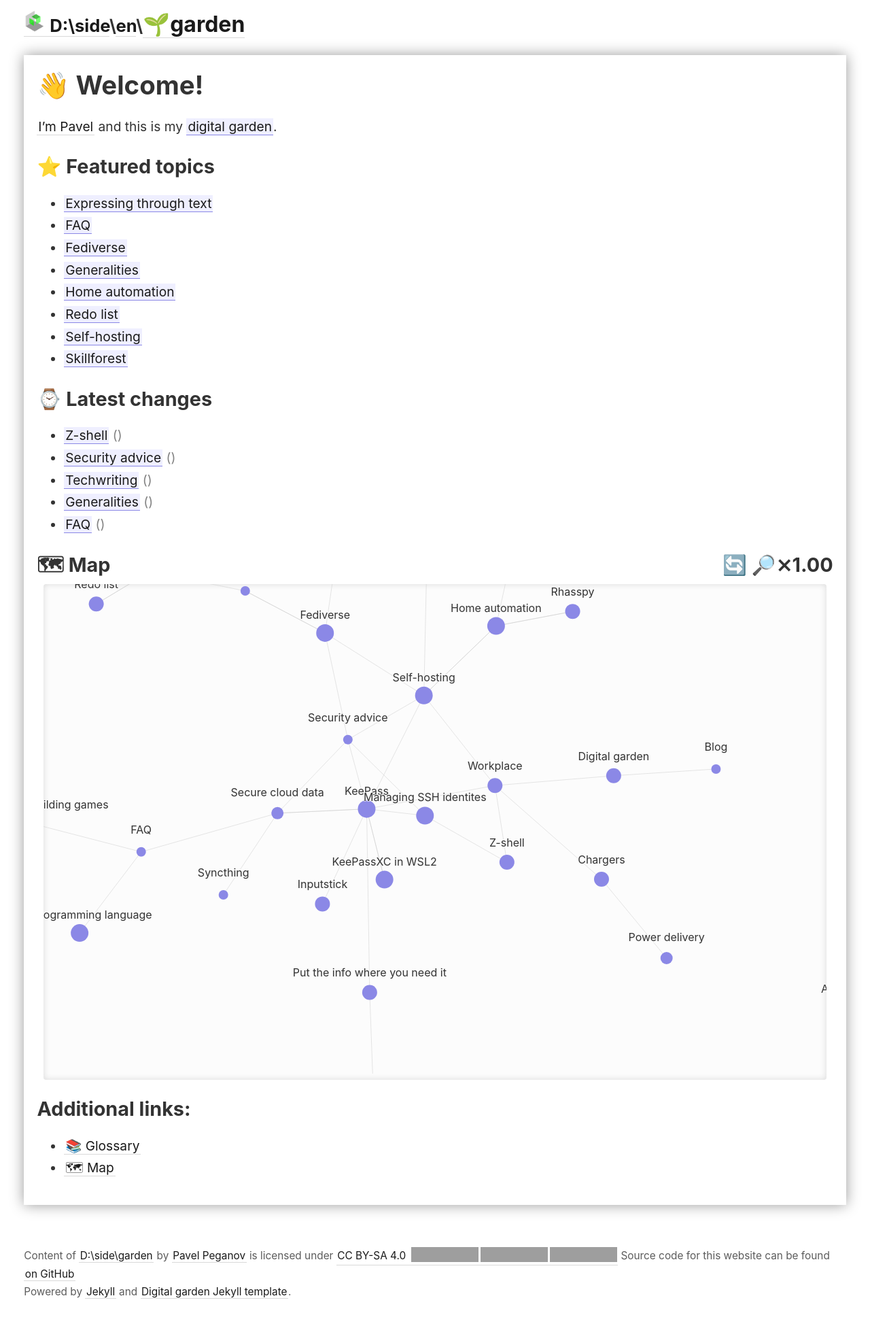
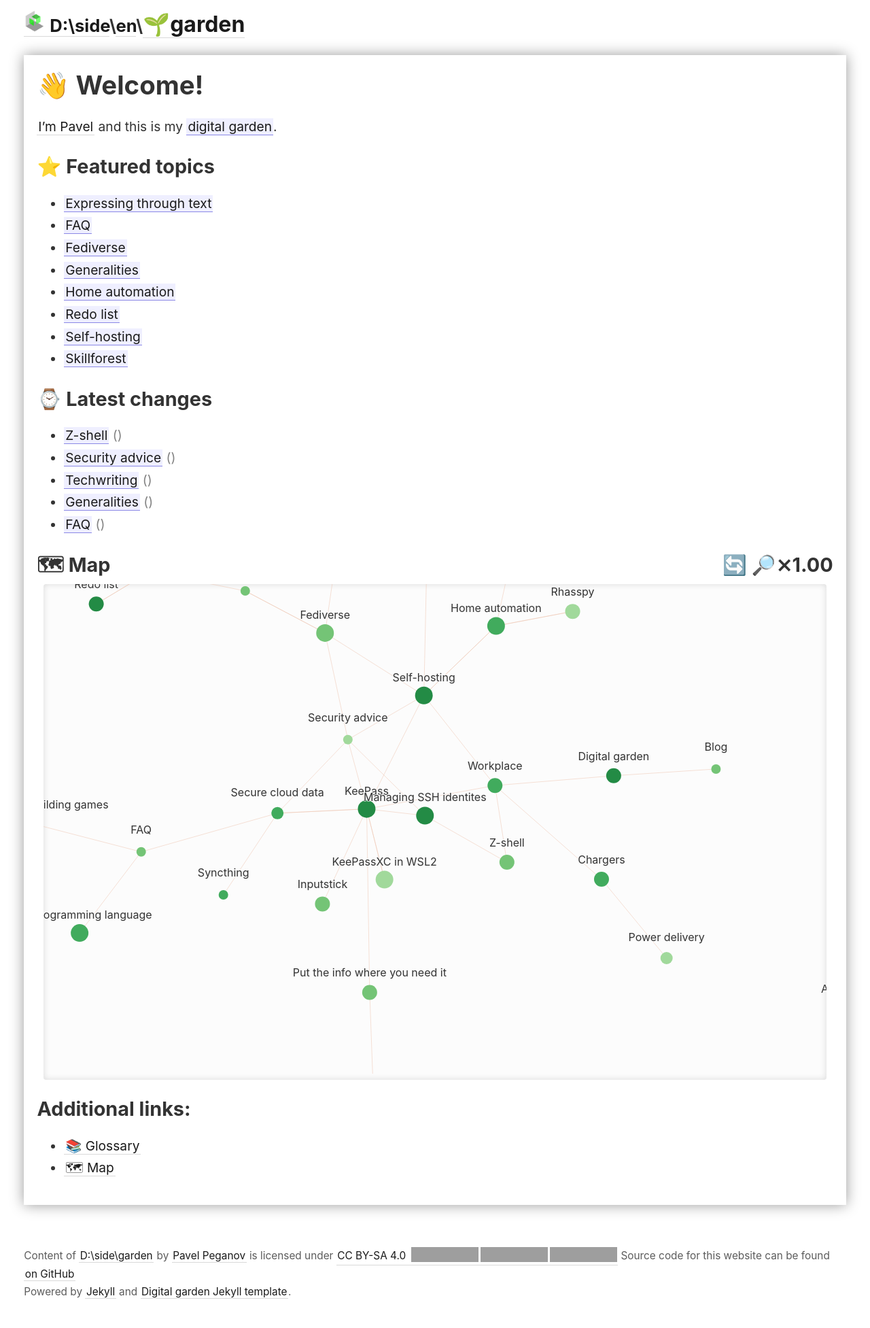
Before and after one commit to D-side/digital-garden, a Jekyll site: the page built from _pages/index.md, in a window 1280 px wide. Shown: the whole page at 68% size. Built offline with Jekyll 4.4.1, drawn with Linux system fonts in a browser that asks for light colours; grey boxes are pictures that could not be loaded.

Commit message:
Add more life^W color to the graph

```diff
--- a/_includes/notes_graph.html
+++ b/_includes/notes_graph.html
@@ -1,13 +1,12 @@
 <h2 id="map-title">🗺 Map <span style="float: right;"><span id="zoom-reset">🔄</span> <span id="zoom">1.00</span></span></h2>
 <style>
   .links line {
-    stroke: #ccc;
+    stroke: #edc3ae;
     opacity: 0.5;
   }
 
   .nodes circle {
     cursor: pointer;
-    fill: #8b88e6;
     transition: all 0.15s ease-out;
   }
 
```
Also changed, not shown: other parts of _includes/notes_graph.html (+3 -0 lines).
